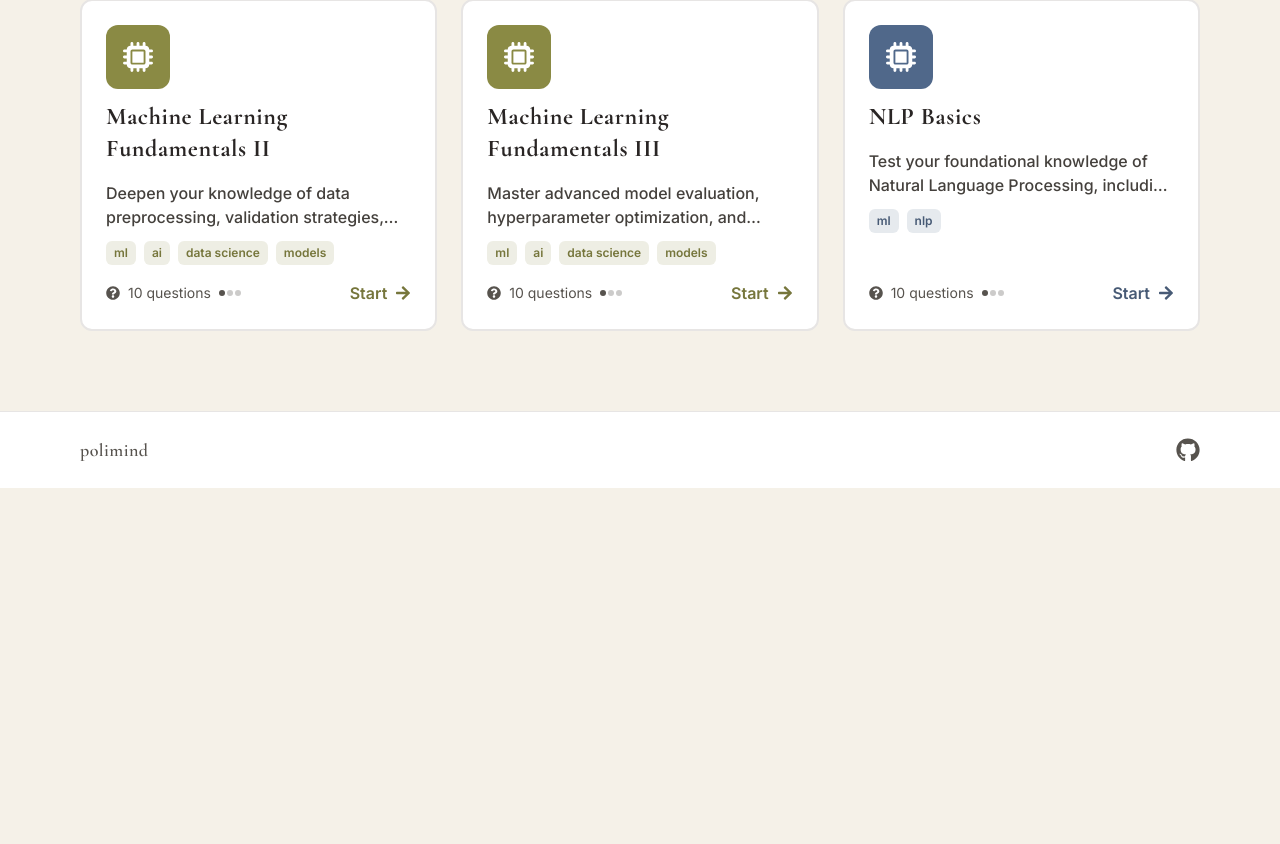
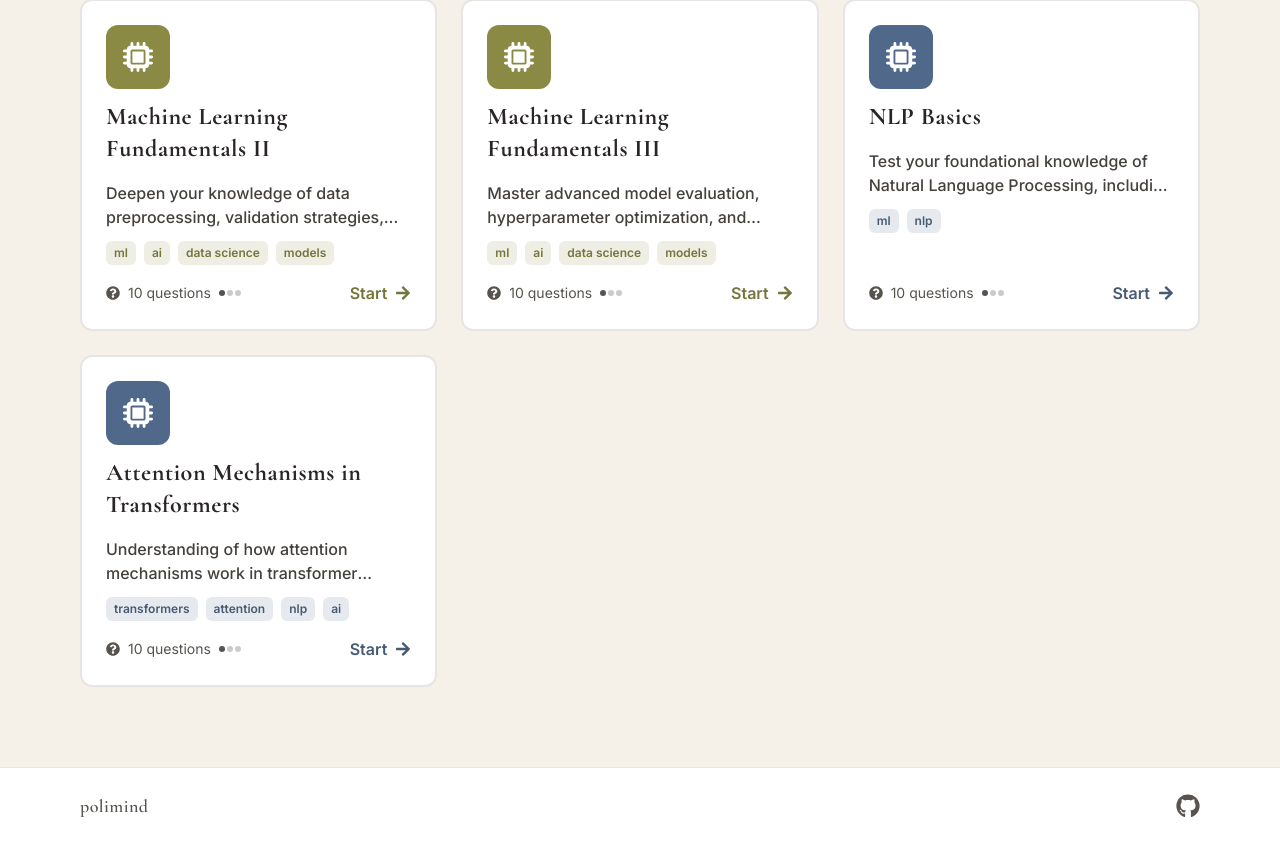
Before and after one commit to romhenri/polimind, a Next.js app: page / in a window 1280 px wide. Shown: the part 874-1718 px from the top of the page. Before the commit the page ends 1362 px from the top, so only its background shows below. Built offline with nearby package versions, Linux system fonts and the light colour scheme.

Commit message:
update (data) attention mechanisms in tranformers

```diff
--- /dev/null
+++ b/public/data/attention-mechanisms-in-transformers.json
@@ -0,0 +1,128 @@
+{
+  "id": "attention-mechanisms",
+  "name": "Attention Mechanisms in Transformers",
+  "description": "Understanding of how attention mechanisms work in transformer models.",
+  "color": "blue",
+  "category": "computer_science",
+  "subcategory": "IA e Machine Learning",
+  "tags": [
+    "transformers",
+    "attention",
+    "nlp",
+    "ai"
+  ],
+  "hardness": "easy",
+  "type": "options",
+  "questions": [
+    {
+      "question": "What is the primary purpose of the attention mechanism in transformers?",
+      "options": [
+        "To reduce computational cost",
+        "To increase model size",
+        "To focus on relevant input parts",
+        "To replace feedforward layers"
+      ],
+      "correctAnswer": 2,
+      "explain": "It allows the model to dynamically focus on important words or features."
+    },
+    {
+      "question": "Which component of the attention mechanism calculates the relevance scores?",
+      "options": [
+        "Keys",
+        "Queries",
+        "Values",
+        "Softmax"
+      ],
+      "correctAnswer": 0,
+      "explain": "Keys are used to compute dot products with queries for relevance."
+    },
+    {
+      "question": "What does the softmax function do in attention?",
+      "options": [
+        "Scales input vectors",
+        "Encodes positional data",
+        "Aggregates values",
+        "Normalizes scores into probabilities"
+      ],
+      "correctAnswer": 3,
+      "explain": "It converts raw scores into a probability distribution across options."
+    },
+    {
+      "question": "How many queries does a transformer have in self-attention?",
+      "options": [
+        "One per layer",
+        "Equal to the number of keys",
+        "Fixed at 12",
+        "Variable per input"
+      ],
+      "correctAnswer": 1,
+      "explain": "Queries, keys, and values are typically the same in number for self-attention."
+    },
+    {
+      "question": "What is a key benefit of attention over RNNs?",
+      "options": [
+        "Reduces memory usage",
+        "Simplifies architecture",
+        "Enables parallel processing",
+        "Requires less data"
+      ],
+      "correctAnswer": 2,
+      "explain": "Attention allows processing all positions simultaneously, unlike RNNs' sequential processing."
+    },
+    {
+      "question": "Which part of attention determines the output for a word?",
+      "options": [
+        "Weighted sum of values",
+        "Queries",
+        "Keys",
+        "Values"
+      ],
+      "correctAnswer": 0,
+      "explain": "The output is computed as a weighted sum of value vectors based on attention scores."
+    },
+    {
+      "question": "What is the role of scaling in attention?",
+      "options": [
+        "Increases model depth",
+        "Encodes positional info",
+        "Reduces computation",
+        "Prevents large dot product values"
+      ],
+      "correctAnswer": 3,
+      "explain": "Scaling (e.g., dividing by sqrt(d_k)) stabilizes gradients during training."
+    },
+    {
+      "question": "In the self-attention mechanism, what is the primary function of the Query vector?",
+      "options": [
+        "To represent the word's current context.",
+        "To determine relevance with other tokens.",
+        "To supply the content for the output.",
+        "To capture sequential word order."
+      ],
+      "correctAnswer": 1,
+      "explain": "The Query vector is used to compare with Key vectors to calculate attention scores, thereby determining relevance between tokens."
+    },
+    {
+      "question": "What does residual connection do in transformers?",
+      "options": [
+        "Replaces attention layers",
+        "Normalizes activations",
+        "Adds input to output for gradient flow",
+        "Initializes weights"
+      ],
+      "correctAnswer": 2,
+      "explain": "It helps mitigate vanishing gradients by preserving input information."
+    },
+    {
+      "question": "What is the main advantage of self-attention?",
+      "options": [
+        "Captures long-range dependencies",
+        "Reduces sequence length",
+        "Increases speed",
+        "Simplifies training"
+      ],
+      "correctAnswer": 0,
+      "explain": "Each token can attend to all others, enabling modeling of context across the sequence."
+    }
+  ]
+}
```
Also changed, not shown: src/data/trails.ts (+8 -1 lines).
